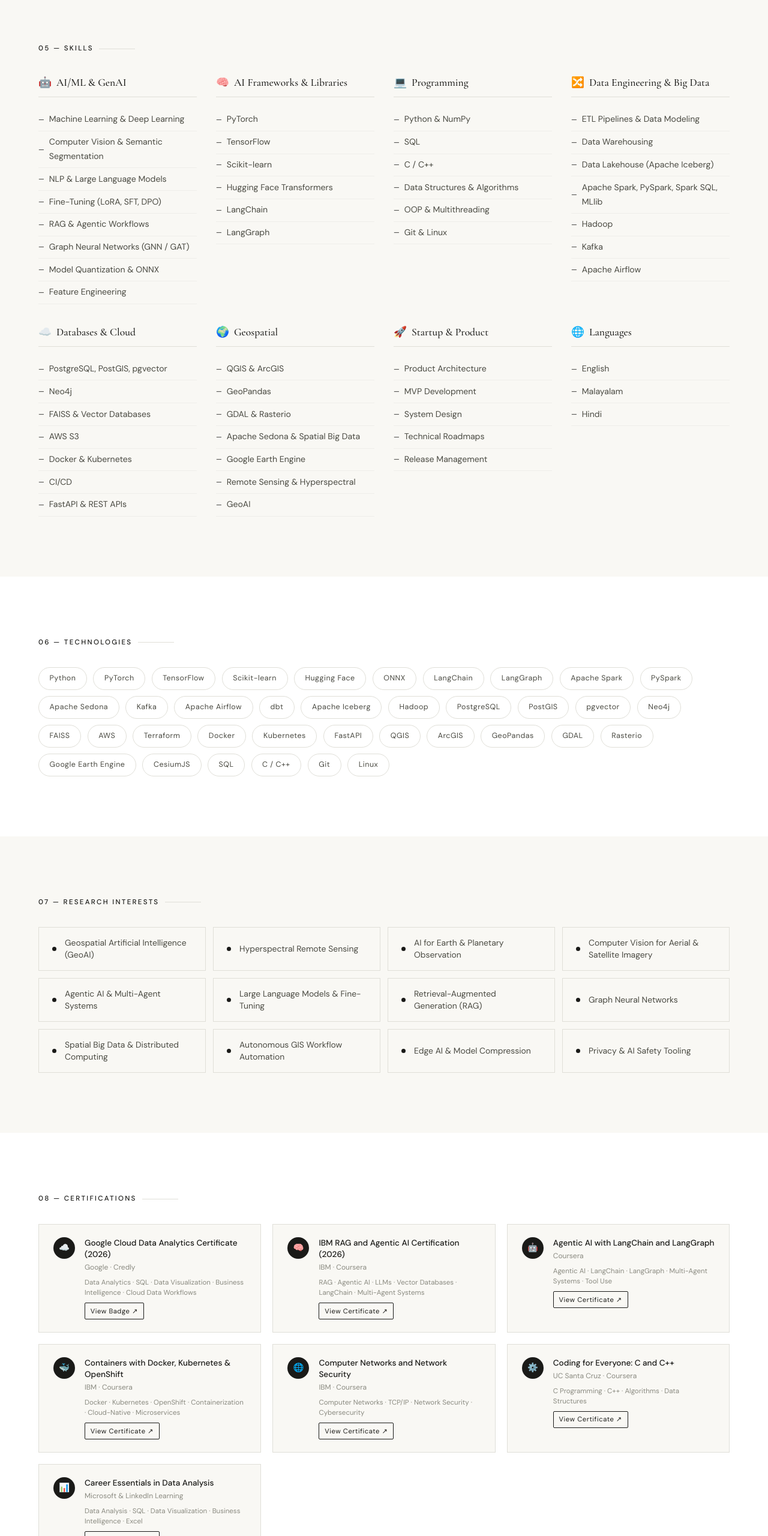
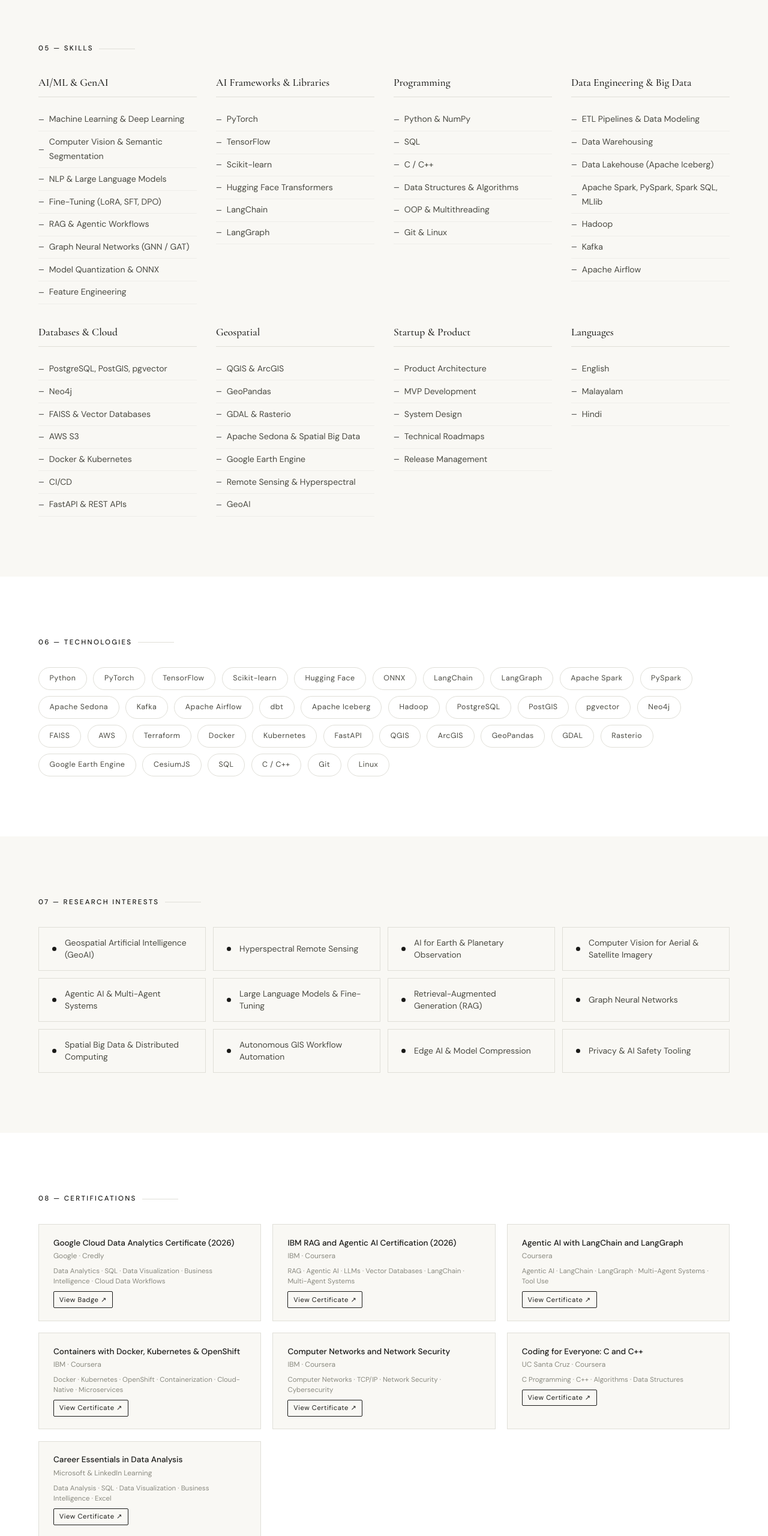
Before and after one commit to aaron43210/personal_web, a plain HTML site: page index.html in a window 1280 px wide. Shown: the part 5160-7720 px from the top of the page at 60% size. Drawn offline with nearby package versions, Linux system fonts and the light colour scheme.

Commit message:
Remove decorative emoji; use standard icons in contact section

```diff
--- a/index.html
+++ b/index.html
@@ -1260,7 +1260,7 @@
         <div class="skills-grid">
 
             <div class="skill-group fade-up">
-                <div class="skill-group-title"><span>🤖</span> AI/ML &amp; GenAI</div>
+                <div class="skill-group-title">AI/ML &amp; GenAI</div>
                 <ul class="skill-list">
                     <li>Machine Learning &amp; Deep Learning</li>
                     <li>Computer Vision &amp; Semantic Segmentation</li>
@@ -1274,7 +1274,7 @@
             </div>
 
             <div class="skill-group fade-up" style="transition-delay:0.07s">
-                <div class="skill-group-title"><span>🧠</span> AI Frameworks &amp; Libraries</div>
+                <div class="skill-group-title">AI Frameworks &amp; Libraries</div>
                 <ul class="skill-list">
                     <li>PyTorch</li>
                     <li>TensorFlow</li>
@@ -1286,7 +1286,7 @@
             </div>
 
             <div class="skill-group fade-up" style="transition-delay:0.12s">
-                <div class="skill-group-title"><span>💻</span> Programming</div>
+                <div class="skill-group-title">Programming</div>
                 <ul class="skill-list">
                     <li>Python &amp; NumPy</li>
                     <li>SQL</li>
@@ -1298,7 +1298,7 @@
             </div>
 
             <div class="skill-group fade-up" style="transition-delay:0.17s">
-                <div class="skill-group-title"><span>🔀</span> Data Engineering &amp; Big Data</div>
+                <div class="skill-group-title">Data Engineering &amp; Big Data</div>
                 <ul class="skill-list">
                     <li>ETL Pipelines &amp; Data Modeling</li>
                     <li>Data Warehousing</li>
@@ -1311,7 +1311,7 @@
             </div>
 
             <div class="skill-group fade-up" style="transition-delay:0.22s">
-                <div class="skill-group-title"><span>☁️</span> Databases &amp; Cloud</div>
+                <div class="skill-group-title">Databases &amp; Cloud</div>
                 <ul class="skill-list">
                     <li>PostgreSQL, PostGIS, pgvector</li>
                     <li>Neo4j</li>
@@ -1324,7 +1324,7 @@
             </div>
 
             <div class="skill-group fade-up" style="transition-delay:0.27s">
-                <div class="skill-group-title"><span>🌍</span> Geospatial</div>
+                <div class="skill-group-title">Geospatial</div>
                 <ul class="skill-list">
                     <li>QGIS &amp; ArcGIS</li>
                     <li>GeoPandas</li>
@@ -1337,7 +1337,7 @@
             </div>
 
             <div class="skill-group fade-up" style="transition-delay:0.32s">
-                <div class="skill-group-title"><span>🚀</span> Startup &amp; Product</div>
+                <div class="skill-group-title">Startup &amp; Product</div>
                 <ul class="skill-list">
                     <li>Product Architecture</li>
                     <li>MVP Development</li>
@@ -1348,7 +1348,7 @@
             </div>
 
             <div class="skill-group fade-up" style="transition-delay:0.37s">
-                <div class="skill-group-title"><span>🌐</span> Languages</div>
+                <div class="skill-group-title">Languages</div>
                 <ul class="skill-list">
                     <li>English</li>
                     <li>Malayalam</li>
@@ -1428,7 +1428,6 @@
         <div class="certs-grid">
 
             <div class="cert-item fade-up">
-                <div class="cert-icon">☁️</div>
                 <div class="cert-body">
                     <div class="cert-name">Google Cloud Data Analytics Certificate (2026)</div>
                     <div class="cert-issuer">Google · Credly</div>
@@ -1438,7 +1437,6 @@
             </div>
 
             <div class="cert-item fade-up" style="transition-delay:0.05s">
-                <div class="cert-icon">🧠</div>
                 <div class="cert-body">
                     <div class="cert-name">IBM RAG and Agentic AI Certification (2026)</div>
                     <div class="cert-issuer">IBM · Coursera</div>
@@ -1448,7 +1446,6 @@
             </div>
 
             <div class="cert-item fade-up" style="transition-delay:0.1s">
-                <div class="cert-icon">🤖</div>
                 <div class="cert-body">
                     <div class="cert-name">Agentic AI with LangChain and LangGraph</div>
                     <div class="cert-issuer">Coursera</div>
@@ -1458,7 +1455,6 @@
             </div>
 
             <div class="cert-item fade-up" style="transition-delay:0.15s">
-                <div class="cert-icon">🐳</div>
                 <div class="cert-body">
                     <div class="cert-name">Containers with Docker, Kubernetes &amp; OpenShift</div>
                     <div class="cert-issuer">IBM · Coursera</div>
@@ -1468,7 +1464,6 @@
             </div>
 
             <div class="cert-item fade-up" style="transition-delay:0.2s">
-                <div class="cert-icon">🌐</div>
                 <div class="cert-body">
                     <div class="cert-name">Computer Networks and Network Security</div>
                     <div class="cert-issuer">IBM · Coursera</div>
@@ -1478,7 +1473,6 @@
             </div>
 
             <div class="cert-item fade-up" style="transition-delay:0.25s">
-                <div class="cert-icon">⚙️</div>
                 <div class="cert-body">
                     <div class="cert-name">Coding for Everyone: C and C++</div>
                     <div class="cert-issuer">UC Santa Cruz · Coursera</div>
@@ -1488,7 +1482,6 @@
             </div>
 
             <div class="cert-item fade-up" style="transition-delay:0.3s">
-                <div class="cert-icon">📊</div>
                 <div class="cert-body">
                     <div class="cert-name">Career Essentials in Data Analysis</div>
                     <div class="cert-issuer">Microsoft &amp; LinkedIn Learning</div>
@@ -1537,35 +1530,35 @@
         <div class="contact-grid">
             <div class="contact-info fade-up">
                 <div class="contact-row">
-                    <div class="contact-icon">📞</div>
+                    <div class="contact-icon"><svg width="18" height="18" viewBox="0 0 24 24" fill="none" stroke="currentColor" stroke-width="1.6" stroke-linecap="round" stroke-linejoin="round" aria-hidden="true"><path d="M22 16.9v3a2 2 0 0 1-2.2 2 19.8 19.8 0 0 1-8.6-3.1 19.5 19.5 0 0 1-6-6A19.8 19.8 0 0 1 2.1 4.2 2 2 0 0 1 4.1 2h3a2 2 0 0 1 2 1.7c.1.9.4 1.8.7 2.7a2 2 0 0 1-.5 2.1L8 9.8a16 16 0 0 0 6 6l1.3-1.3a2 2 0 0 1 2.1-.4c.9.3 1.8.6 2.7.7a2 2 0 0 1 1.7 2z"/></svg></div>
                     <div>
                         <div class="contact-label">Phone</div>
                         <div class="contact-value"><a href="tel:+919961317151">+91 9961317151</a></div>
                     </div>
                 </div>
                 <div class="contact-row">
-                    <div class="contact-icon">✉️</div>
+                    <div class="contact-icon"><svg width="18" height="18" viewBox="0 0 24 24" fill="none" stroke="currentColor" stroke-width="1.6" stroke-linecap="round" stroke-linejoin="round" aria-hidden="true"><rect x="2" y="4" width="20" height="16" rx="2"/><path d="m22 6-10 7L2 6"/></svg></div>
                     <div>
                         <div class="contact-label">Email</div>
                         <div class="contact-value"><a href="mailto:aaronr43210@gmail.com">aaronr43210@gmail.com</a></div>
                     </div>
                 </div>
                 <div class="contact-row">
-                    <div class="contact-icon">📍</div>
+                    <div class="contact-icon"><svg width="18" height="18" viewBox="0 0 24 24" fill="none" stroke="currentColor" stroke-width="1.6" stroke-linecap="round" stroke-linejoin="round" aria-hidden="true"><path d="M21 10c0 7-9 13-9 13s-9-6-9-13a9 9 0 0 1 18 0z"/><circle cx="12" cy="10" r="3"/></svg></div>
                     <div>
                         <div class="contact-label">Location</div>
                         <div class="contact-value">Thiruvananthapuram, Kerala, India</div>
                     </div>
                 </div>
                 <div class="contact-row">
-                    <div class="contact-icon">in</div>
+                    <div class="contact-icon"><svg width="18" height="18" viewBox="0 0 24 24" fill="currentColor" aria-hidden="true"><path d="M20.45 20.45h-3.56v-5.57c0-1.33-.02-3.04-1.85-3.04-1.85 0-2.14 1.45-2.14 2.94v5.67H9.35V9h3.41v1.56h.05c.48-.9 1.64-1.85 3.37-1.85 3.6 0 4.27 2.37 4.27 5.46v6.28zM5.34 7.43a2.06 2.06 0 1 1 0-4.13 2.06 2.06 0 0 1 0 4.13zM7.12 20.45H3.56V9h3.56v11.45zM22.22 0H1.77C.79 0 0 .77 0 1.73v20.54C0 23.23.79 24 1.77 24h20.45c.98 0 1.78-.77 1.78-1.73V1.73C24 .77 23.2 0 22.22 0z"/></svg></div>
                     <div>
                         <div class="contact-label">LinkedIn</div>
                         <div class="contact-value"><a href="https://www.linkedin.com/in/aaronr35" target="_blank" rel="noopener">linkedin.com/in/aaronr35</a></div>
                     </div>
                 </div>
                 <div class="contact-row">
-                    <div class="contact-icon">⌘</div>
+                    <div class="contact-icon"><svg width="18" height="18" viewBox="0 0 24 24" fill="currentColor" aria-hidden="true"><path d="M12 .3a12 12 0 0 0-3.8 23.4c.6.1.8-.3.8-.6v-2c-3.3.7-4-1.6-4-1.6-.6-1.4-1.4-1.8-1.4-1.8-1-.7.1-.7.1-.7 1.2.1 1.8 1.2 1.8 1.2 1 1.8 2.8 1.3 3.5 1 .1-.8.4-1.3.7-1.6-2.7-.3-5.5-1.3-5.5-6 0-1.2.5-2.3 1.3-3.1-.2-.4-.6-1.6.1-3.2 0 0 1-.3 3.3 1.2a11.5 11.5 0 0 1 6 0C17.3 4.7 18.3 5 18.3 5c.7 1.6.2 2.9.1 3.2.8.8 1.3 1.9 1.3 3.2 0 4.6-2.8 5.6-5.5 5.9.4.4.8 1.1.8 2.2v3.3c0 .3.2.7.8.6A12 12 0 0 0 12 .3"/></svg></div>
                     <div>
                         <div class="contact-label">GitHub · Hugging Face</div>
                         <div class="contact-value"><a href="https://github.com/aaron43210" target="_blank" rel="noopener">github.com/aaron43210</a> · <a href="https://huggingface.co/aaronr43210" target="_blank" rel="noopener">huggingface.co/aaronr43210</a></div>
```
